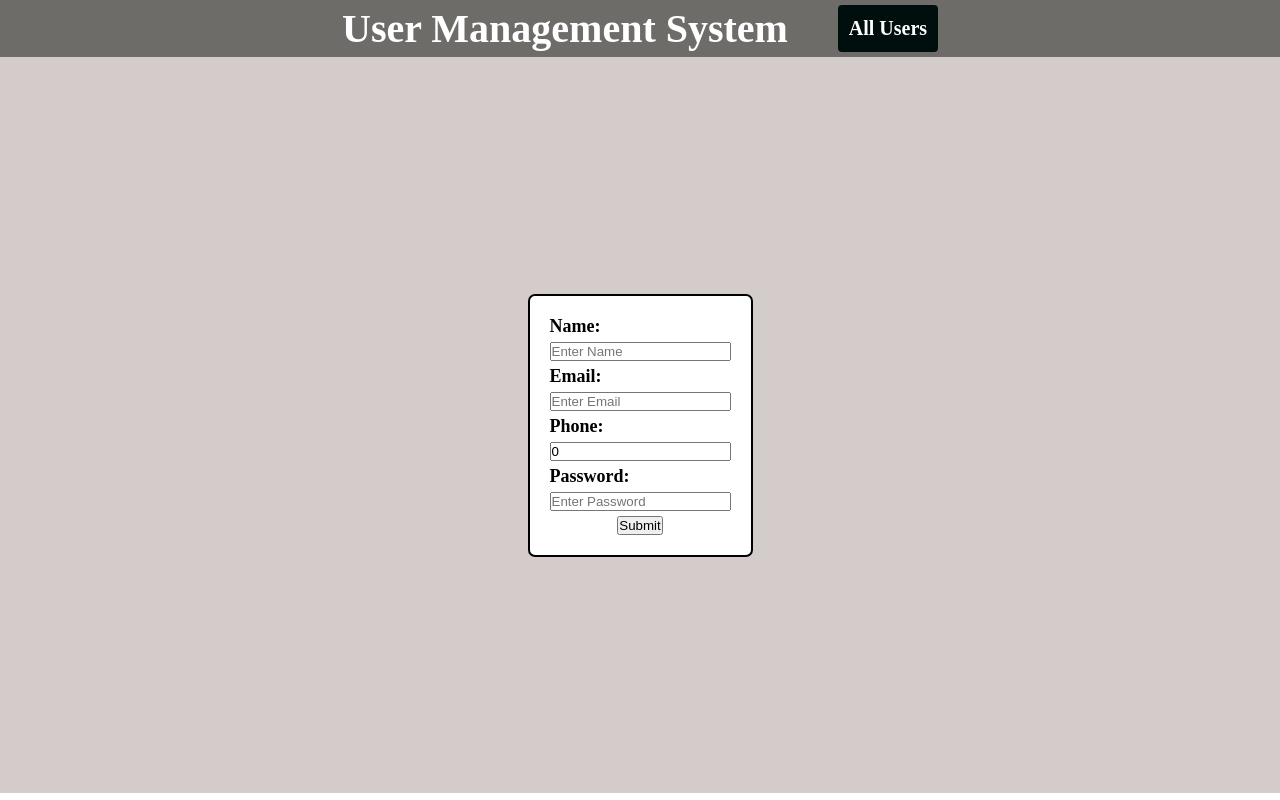
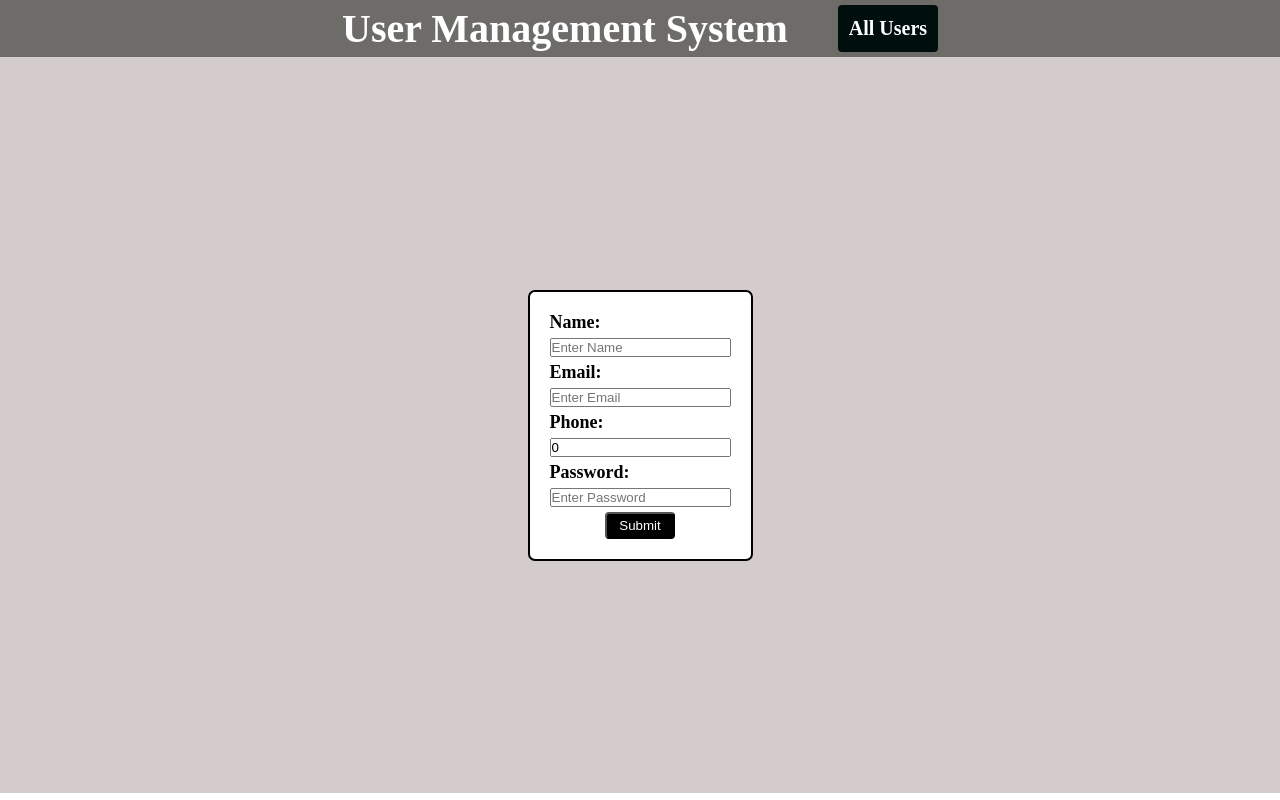
Before and after one commit to aarushgoell/User_Management_System, a React app in the folder FRONTEND/: page / in a window 1280 px wide. Built offline with nearby package versions, Linux system fonts and the light colour scheme; the HTML template or start-up script is replaced by a standard one.

Commit message:
added button

```diff
--- a/FRONTEND/src/features/users/pages/UserCreatePage.jsx
+++ b/FRONTEND/src/features/users/pages/UserCreatePage.jsx
@@ -114,7 +114,7 @@ export function UserCreatePage() {
             ></Input>
             {errors.password && <p className="error">{errors.password}</p>}
             <div class="submitparent">
-              <button class="sub3637mit" type="submit">
+              <button class="submit" type="submit">
                 Submit
               </button>
             </div>
```
